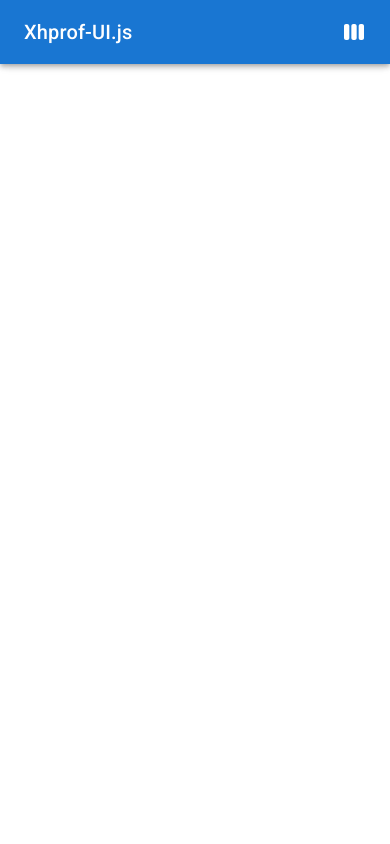
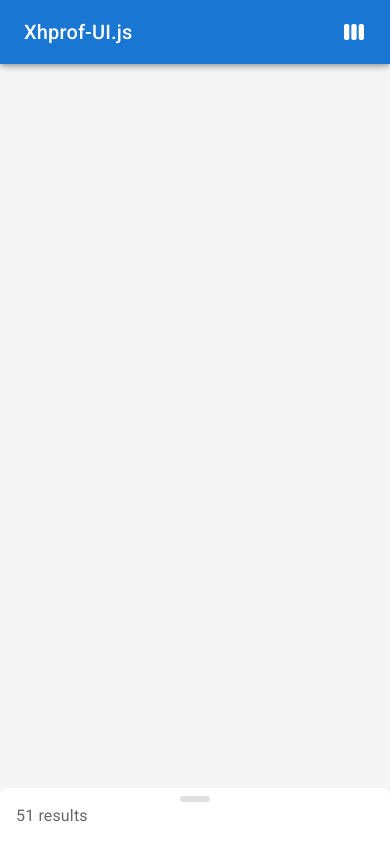
Before and after one commit to EvilFreelancer/xhprof-ui-js, a React (Create React App) app: page / in a window 390 px wide. Built offline with nearby package versions, Linux system fonts and the light colour scheme.

Commit message:
SwipeableEdgeDrawer for mobile view

```diff
--- a/src/Components/LeftMenu.js
+++ b/src/Components/LeftMenu.js
@@ -41,10 +41,12 @@ export default function LeftMenu() {
       variant="permanent"
       sx={{
         width: drawerWidth,
+        height: '100%',
         flexShrink: 0,
         [`& .MuiDrawer-paper`]: { width: drawerWidth, boxSizing: 'border-box' },
         display: { xs: 'none', sm: 'block' },
       }}
+      containerStyle={{ height: 'calc(100% - 64px)', top: 64 }}
     >
       <Toolbar />
       <Box sx={{ overflow: 'auto' }}>
--- a/src/Components/Modals/ColumnsButtonAndModal.js
+++ b/src/Components/Modals/ColumnsButtonAndModal.js
@@ -87,10 +87,7 @@ export default function ColumnsButtonAndModal() {
             paddingTop={2}
             sx={{
               position: 'absolute',
-              right: {
-                xs: 23,
-                sm: 13,
-              },
+              right: 13,
               top: 13,
               color: (theme) => theme.palette.grey[500],
             }}
--- /dev/null
+++ b/src/Components/SwipeableEdgeDrawer.js
@@ -0,0 +1,108 @@
+import * as React from 'react';
+import PropTypes from 'prop-types';
+import { Global } from '@emotion/react';
+import { styled } from '@mui/material/styles';
+import CssBaseline from '@mui/material/CssBaseline';
+import { grey } from '@mui/material/colors';
+import Button from '@mui/material/Button';
+import Box from '@mui/material/Box';
+import Skeleton from '@mui/material/Skeleton';
+import Typography from '@mui/material/Typography';
+import SwipeableDrawer from '@mui/material/SwipeableDrawer';
+
+const drawerBleeding = 56;
+
+const Root = styled('div')(({ theme }) => ({
+  height: '100%',
+  backgroundColor: theme.palette.mode === 'light' ? grey[100] : theme.palette.background.default,
+}));
+
+const StyledBox = styled(Box)(({ theme }) => ({
+  backgroundColor: theme.palette.mode === 'light' ? '#fff' : grey[800],
+}));
+
+const Puller = styled(Box)(({ theme }) => ({
+  width: 30,
+  height: 6,
+  backgroundColor: theme.palette.mode === 'light' ? grey[300] : grey[900],
+  borderRadius: 3,
+  position: 'absolute',
+  top: 8,
+  left: 'calc(50% - 15px)',
+}));
+
+function SwipeableEdgeDrawer(props) {
+  const { window } = props;
+  const [open, setOpen] = React.useState(false);
+
+  const toggleDrawer = (newOpen) => () => {
+    setOpen(newOpen);
+  };
+
+  // This is used only for the example
+  const container = window !== undefined ? () => window().document.body : undefined;
+
+  return (
+    <Root>
+      <CssBaseline />
+      <Global
+        styles={{
+          '.MuiDrawer-root > .MuiPaper-root': {
+            height: `calc(50% - ${drawerBleeding}px)`,
+            overflow: 'visible',
+          },
+        }}
+      />
+      <Box sx={{ textAlign: 'center', pt: 1 }}>
+        <Button onClick={toggleDrawer(true)}>Open</Button>
+      </Box>
+      <SwipeableDrawer
+        container={container}
+        anchor="bottom"
+        open={open}
+        onClose={toggleDrawer(false)}
+        onOpen={toggleDrawer(true)}
+        swipeAreaWidth={drawerBleeding}
+        disableSwipeToOpen={false}
+        ModalProps={{
+          keepMounted: true,
+        }}
+      >
+        <StyledBox
+          sx={{
+            position: 'absolute',
+            top: -drawerBleeding,
+            borderTopLeftRadius: 8,
+            borderTopRightRadius: 8,
+            visibility: 'visible',
+            right: 0,
+            left: 0,
+          }}
+        >
+          <Puller />
+          <Typography sx={{ p: 2, color: 'text.secondary' }}>51 results</Typography>
+        </StyledBox>
+        <StyledBox
+          sx={{
+            px: 2,
+            pb: 2,
+            height: '100%',
+            overflow: 'auto',
+          }}
+        >
+          <Skeleton variant="rectangular" height="100%" />
+        </StyledBox>
+      </SwipeableDrawer>
+    </Root>
+  );
+}
+
+SwipeableEdgeDrawer.propTypes = {
+  /**
+   * Injected by the documentation to work in an iframe.
+   * You won't need it on your project.
+   */
+  window: PropTypes.func,
+};
+
+export default SwipeableEdgeDrawer;
--- a/src/Pages/Dashboard.js
+++ b/src/Pages/Dashboard.js
@@ -4,6 +4,8 @@ import { Box, CssBaseline } from '@mui/material';
 import { FilePreview } from '../Components/FilePreview';
 import LeftMenu from '../Components/LeftMenu';
 import { useSelector } from 'react-redux';
+import SwipeableEdgeDrawer from '../Components/SwipeableEdgeDrawer';
+import useMediaQuery from '@mui/material/useMediaQuery';
 
 export default function Dashboard() {
   const [showPreview, setShowPreview] = useState(false);
@@ -23,6 +25,7 @@ export default function Dashboard() {
       <Navbar />
       <LeftMenu />
       <Box sx={{ flexGrow: 1, p: 3 }}>{showPreview && <FilePreview />}</Box>
+      {!useMediaQuery('(min-width:600px)') && <SwipeableEdgeDrawer />}
     </Box>
   );
 }
--- a/src/index.css
+++ b/src/index.css
@@ -5,6 +5,7 @@ body {
     sans-serif;
   -webkit-font-smoothing: antialiased;
   -moz-osx-font-smoothing: grayscale;
+  background-color: rgb(245,245,245) !important;
 }
 
 code {
--- a/src/index.js
+++ b/src/index.js
@@ -2,6 +2,7 @@ import React from 'react';
 import ReactDOM from 'react-dom';
 import App from './App';
 import reportWebVitals from './reportWebVitals';
+import './index.css';
 
 ReactDOM.render(
   <React.StrictMode>
```
